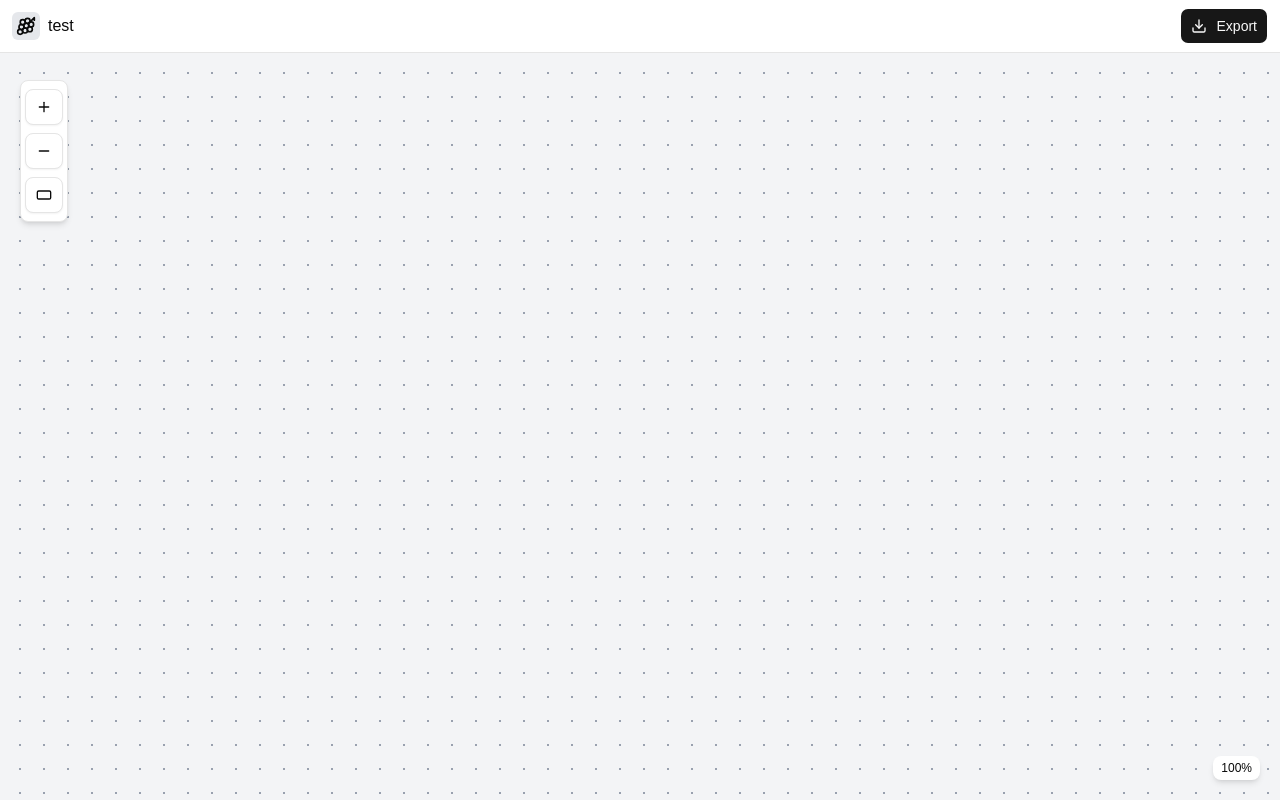
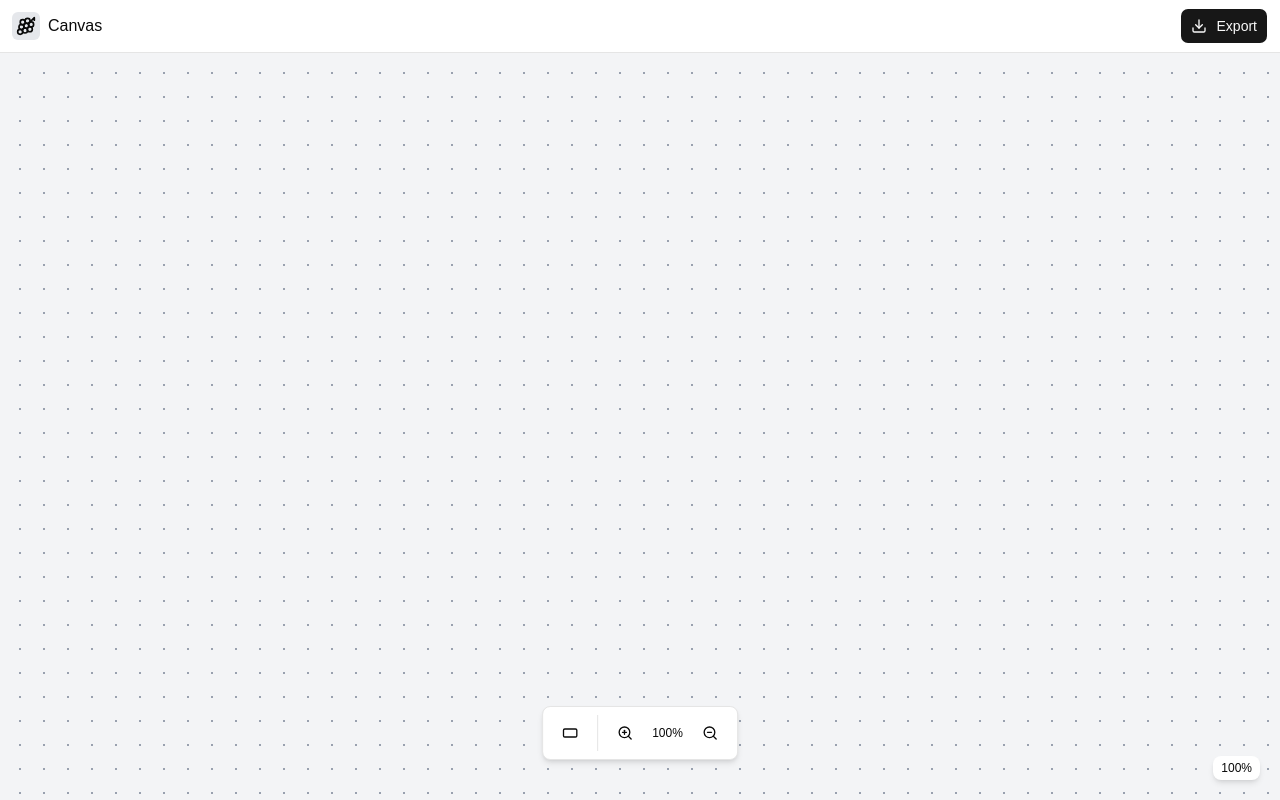
Before and after one commit to GerardGargan/react-canvas, a React (Vite) app: page / in a window 1280 px wide. Built offline with nearby package versions, Linux system fonts and the light colour scheme.

Commit message:
Rework toolbar layout and position

```diff
--- a/src/pages/canvas.tsx
+++ b/src/pages/canvas.tsx
@@ -1,4 +1,5 @@
 import { Button } from "@/components/ui/button";
+import { Separator } from "@/components/ui/separator";
 import { cn } from "@/lib/utils";
 import type {
   CanvasElement,
@@ -11,6 +12,8 @@ import {
   Minus,
   Plus,
   RectangleHorizontal,
+  ZoomIn,
+  ZoomOut,
 } from "lucide-react";
 import {
   createContext,
@@ -25,7 +28,7 @@ export default function Canvas() {
   return (
     <div className="h-screen flex flex-col relative">
       <CanvasProvider>
-        <CanvasHeader title="test">
+        <CanvasHeader title="Canvas">
           <CanvasAction>
             <Button className="space-x-1">
               <Download />
@@ -233,21 +236,25 @@ function CanvasAction({ className, ...props }: ComponentProps<"div">) {
 }
 
 function CanvasToolbar() {
-  const { handleZoomIn, handleZoomOut, handleAddElement } = useCanvasContext();
+  const { handleZoomIn, handleZoomOut, handleAddElement, transform } =
+    useCanvasContext();
+  const scalePercentage = Math.round(transform.scale * 100) + "%";
 
   return (
     <div
       data-slot="canvas-toolbar"
-      className="absolute top-20 left-5 border rounded-md flex flex-col z-10 bg-card py-2 px-1 gap-2 shadow-md"
+      className="absolute bottom-10 left-1/2 -translate-x-1/2 border rounded-md flex items-center z-1 bg-card py-2 px-2 gap-2 shadow-md"
     >
-      <Button variant="outline" onClick={() => handleZoomIn(0.1)}>
-        <Plus />
+      <Button variant="ghost" onClick={() => handleAddElement("Rectangle")}>
+        <RectangleHorizontal />
       </Button>
-      <Button variant="outline" onClick={() => handleZoomOut(0.1)}>
-        <Minus />
+      <Separator orientation="vertical" />
+      <Button variant="ghost" onClick={() => handleZoomIn(0.1)}>
+        <ZoomIn />
       </Button>
-      <Button variant="outline" onClick={() => handleAddElement("Rectangle")}>
-        <RectangleHorizontal />
+      <p className="text-xs">{scalePercentage}</p>
+      <Button variant="ghost" onClick={() => handleZoomOut(0.1)}>
+        <ZoomOut />
       </Button>
     </div>
   );
```
